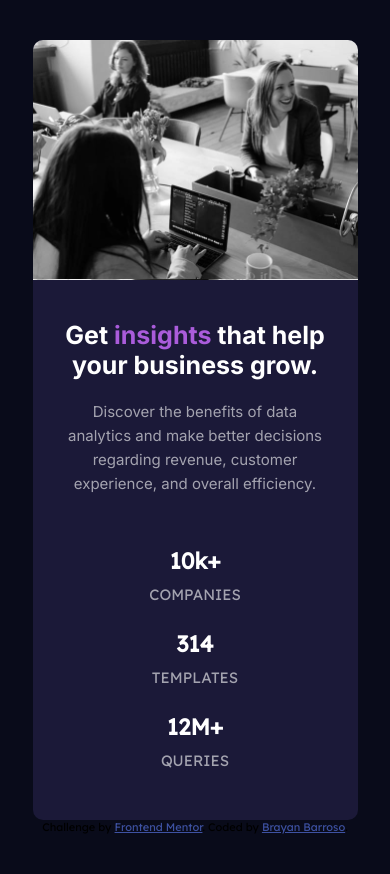
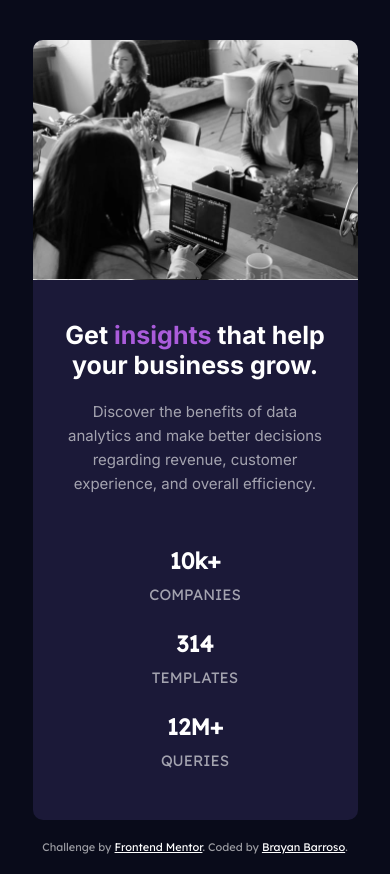
Before and after one commit to brayanbarroso/stats-card-component, a plain HTML site: page index.html in a window 390 px wide. Before the commit the page ends 844 px from the top, so only its background shows below. Drawn offline with Linux system fonts and the light colour scheme.

Commit message:
mobile-first

```diff
--- a/index.html
+++ b/index.html
@@ -54,7 +54,9 @@
         <a href="https://www.frontendmentor.io?ref=challenge" target="_blank"
           >Frontend Mentor</a
         >. Coded by
-        <a href="https://github.com/brayanbarroso/stats-card-component"
+        <a
+          href="https://github.com/brayanbarroso/stats-card-component"
+          target="_blank"
           >Brayan Barroso</a
         >.
       </div>
--- a/sass/main.scss
+++ b/sass/main.scss
@@ -88,10 +88,19 @@ body {
 }
 
 .attribution {
+  color: var(--Slightly-transparent-white);
   font-size: 11px;
+  margin-block-end: 20px;
+  margin-block-start: 20px;
   text-align: center;
 
   a {
-    color: hsl(228, 45%, 44%);
+    color: var(--White);
+  }
+
+  a:hover {
+    color: var(--Slightly-transparent-white);
+    font-family: "Inter", sans-serif;
+    font-weight: bold;
   }
 }
```
Also changed, not shown: css/main.css, 1 other file.
